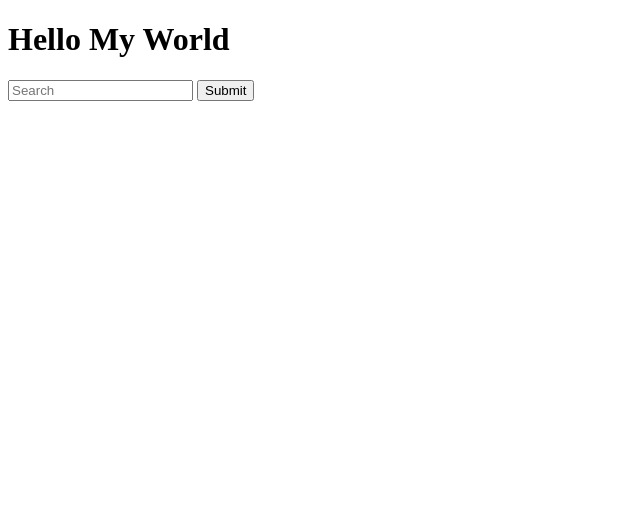
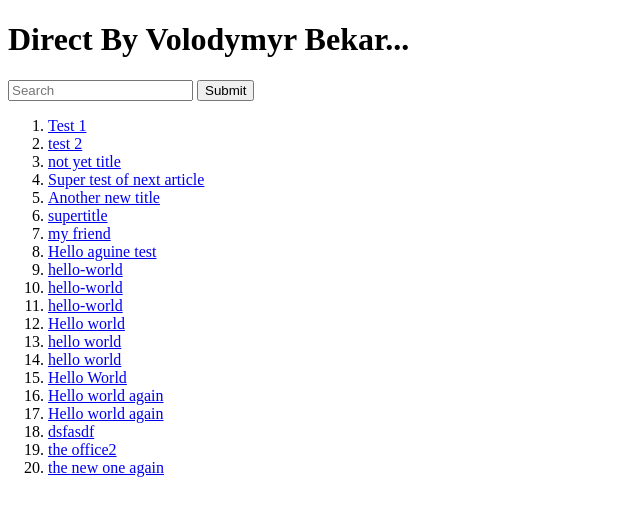
Before and after one commit to volodymyrbekar/Articles-site, a Django app: page /articles/ in a window 1280 px wide. Shown: the top 516 px of the page, without its empty margins (0-640 px from the left). Run offline with Django 4.2, Linux system fonts and the light colour scheme; data comes from the database, SQL or seed files in the repository; both versions use the stored data as it was after the commit.

Commit message:
searching using Q lookups

```diff
--- a/articles/views.py
+++ b/articles/views.py
@@ -1,5 +1,6 @@
 from django.shortcuts import render, redirect
 from django.contrib.auth.decorators import login_required
+from django.db.models import Q
 from django.http import Http404
 
 from .forms import ArticleForm
@@ -8,19 +9,13 @@ from .models import Article
 
 
 def article_search_view(request):
-    query_dict = request.GET  # this is dictionary
-    # query = query_dict.get("q")  # <input type="text" name="q" placeholder="Search" />
-
-    try:
-        query = int(query_dict.get("q"))
-    except:  # ValueError should be near except
-        query = None
-
-    article_obj = None
+    query = request.GET.get('q')
+    qs = Article.objects.all()
     if query is not None:
-        article_obj = Article.objects.get(id=query)
+        lookups = Q(title__icontains=query) | Q(content__icontains=query)
+        qs = Article.objects.filter(lookups)
     context = {
-        "object": article_obj
+        "object_list": qs
     }
     return render(request, 'articles/search.html', context=context)
 
--- a/templates/articles/search.html
+++ b/templates/articles/search.html
@@ -1,13 +1,13 @@
 {% extends "base.html" %}
 
 {% block content %}
-
-{% if object %}
-
-<h1> {{object.title}} </h1>
-<p>{{ object.content }}</p>
-<p>{{ object.get_absolute_url }}</p>
-
-{% endif %}
-
+<ol>
+    {% for object in object_list %}
+        {% if object.title %}
+        <li>
+            <a href ="{{ object.get_absolute_url }}">{{ object.title }}</a>
+        </li>
+        {% endif %}
+    {% endfor %}
+</ol>
 {% endblock content %}
--- a/templates/base.html
+++ b/templates/base.html
@@ -4,7 +4,7 @@
 
     </head>
     <body>
-        <h1>Hello My World</h1>
+        <h1>Direct By Volodymyr Bekar...</h1>
         <form action='/articles/' method="GET">
             <input type="text" name="q" placeholder="Search" />
             <input type="submit"  />
```
Also changed, not shown: db.sqlite3.
